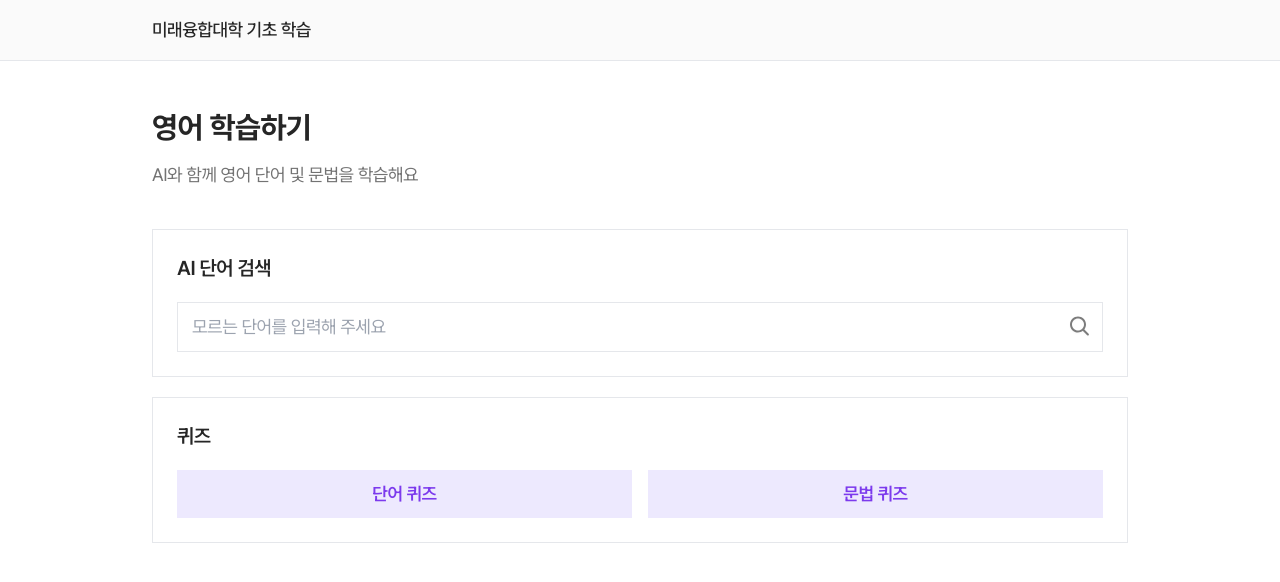
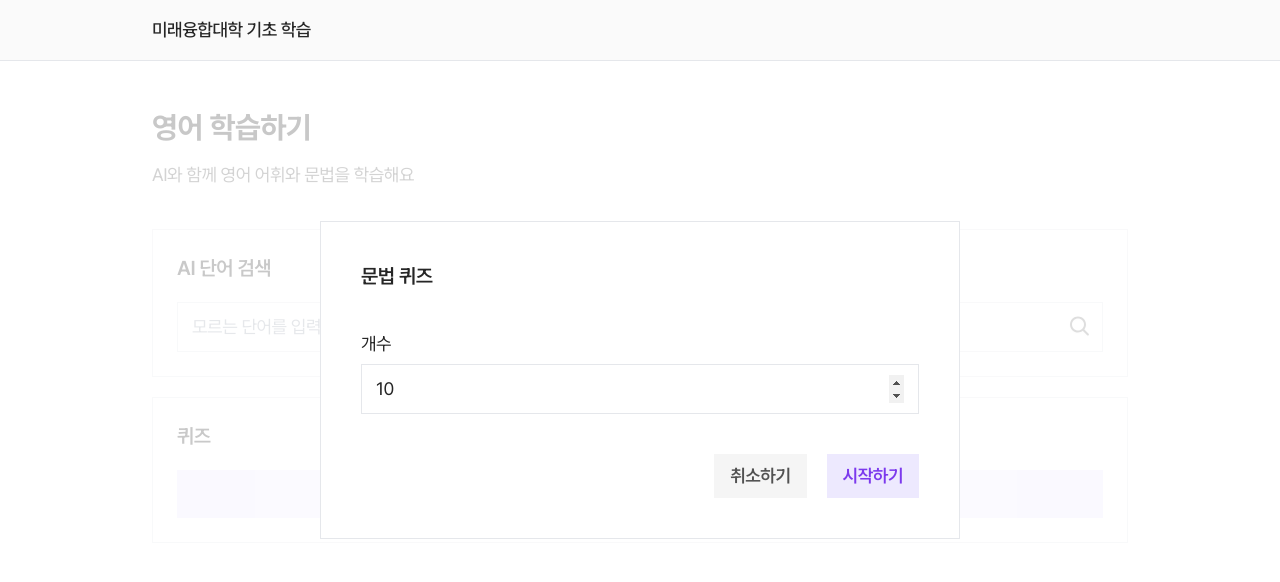
Before and after one commit to mju-future/ai-learning-web, a Next.js app: page /english in a window 1280 px wide. Both pictures are taken after a click on the button "문법 퀴즈". Shown: the top 582 px of the page. Built offline with nearby package versions, Linux system fonts and the light colour scheme; no server answers; what tailwind-corner-smoothing would draw is missing.

Commit message:
feat: 퀴즈 시작 모달 추가

```diff
--- a/package.json
+++ b/package.json
@@ -17,6 +17,7 @@
     "react-activity-calendar": "^2.7.8",
     "react-dom": "^19.0.0",
     "react-icons": "^5.4.0",
+    "react-modal": "^3.16.3",
     "react-textarea-autosize": "^8.5.7"
   },
   "devDependencies": {
@@ -24,6 +25,7 @@
     "@types/node": "^20",
     "@types/react": "^19",
     "@types/react-dom": "^19",
+    "@types/react-modal": "^3.16.3",
     "eslint": "^9",
     "eslint-config-next": "15.1.7",
     "postcss": "^8",
--- a/src/app/english/page.tsx
+++ b/src/app/english/page.tsx
@@ -1,10 +1,31 @@
+'use client';
+
+import React, { useState } from 'react';
 import { CgSearch } from 'react-icons/cg';
+import QuizModal from '@/components/english/quiz-modal';
+import { QuizType } from '@/types';
 
 export default function English() {
+  const [isModalOpen, setIsModalOpen] = useState(false);
+  const [quizType, setQuizType] = useState<keyof typeof QuizType>('VOCABULARY');
+
+  function handleOpenModal(event: React.MouseEvent<HTMLButtonElement>) {
+    setQuizType(event.currentTarget.value as keyof typeof QuizType);
+    setIsModalOpen(true);
+  }
+
+  function handleCloseModal() {
+    setIsModalOpen(false);
+  }
+
+  function handleSubmit(amount: number) {
+    console.log(`퀴즈 유형: ${quizType}, 문제 개수: ${amount}`);
+  }
+
   return (
     <>
       <h1 className="mt-12 text-3xl font-bold">영어 학습하기</h1>
-      <p className="mt-4 text-neutral-500">AI와 함께 영어 단어 및 문법을 학습해요</p>
+      <p className="mt-4 text-neutral-600">AI와 함께 영어 어휘와 문법을 학습해요</p>
       <div className="mt-10 flex w-full flex-col gap-5">
         <div className="w-full border p-6">
           <h2 className="text-xl font-semibold">AI 단어 검색</h2>
@@ -24,15 +45,29 @@ export default function English() {
         <div className="w-full border p-6 font-semibold">
           <h2 className="text-xl">퀴즈</h2>
           <div className="mt-5 flex gap-4">
-            <button className="w-full bg-violet-100 py-2.5 text-violet-600 transition-colors hover:bg-violet-200">
-              단어 퀴즈
+            <button
+              className="w-full bg-violet-100 py-2.5 text-violet-600 transition-colors hover:bg-violet-200"
+              value="VOCABULARY"
+              onClick={handleOpenModal}
+            >
+              어휘 퀴즈
             </button>
-            <button className="w-full bg-violet-100 py-2.5 text-violet-600 transition-colors hover:bg-violet-200">
+            <button
+              className="w-full bg-violet-100 py-2.5 text-violet-600 transition-colors hover:bg-violet-200"
+              value="GRAMMAR"
+              onClick={handleOpenModal}
+            >
               문법 퀴즈
             </button>
           </div>
         </div>
       </div>
+      <QuizModal
+        isOpen={isModalOpen}
+        quizType={quizType}
+        onClose={handleCloseModal}
+        onSubmit={handleSubmit}
+      />
     </>
   );
 }
--- a/src/app/writing/page.tsx
+++ b/src/app/writing/page.tsx
@@ -9,7 +9,7 @@ export default async function Writing() {
   return (
     <>
       <h1 className="mt-12 text-3xl font-bold">글쓰기 연습하기</h1>
-      <p className="mt-4 text-neutral-500">글을 작성하면 AI가 피드백을 해줘요</p>
+      <p className="mt-4 text-neutral-600">글을 작성하고 AI에게 피드백 받아요</p>
       <div className="mt-2 flex w-full justify-end">
         <Link
           href={'/writing/new'}
@@ -26,7 +26,7 @@ export default async function Writing() {
               className="flex justify-between px-4 py-6 transition-colors hover:bg-neutral-50"
             >
               <span className="w-2/3 truncate">{title}</span>
-              <span className="text-neutral-500">{date}</span>
+              <span className="text-neutral-600">{date}</span>
             </Link>
           </li>
         ))}
--- a/src/components/common/input-field.tsx
+++ b/src/components/common/input-field.tsx
@@ -12,7 +12,7 @@ interface InputFieldProps {
 export default function InputField({ label, type, name, value, onChange }: InputFieldProps) {
   return (
     <div className="flex w-full flex-col">
-      <label className="mb-1.5 text-neutral-500">{label}</label>
+      <label className="text-neutral-600">{label}</label>
       <Input type={type} name={name} value={value} spellCheck={false} onChange={onChange} />
     </div>
   );
--- a/src/components/common/input.tsx
+++ b/src/components/common/input.tsx
@@ -5,7 +5,7 @@ export default function Input({ className, ...others }: InputHTMLAttributes<HTML
     <input
       autoComplete="off"
       spellCheck={false}
-      className={`${className} border px-3.5 py-2.5 outline-none transition-colors focus:bg-slate-50`}
+      className={`${className} mt-1.5 border px-3.5 py-2.5 outline-none transition-colors focus:bg-neutral-50`}
       {...others}
     />
   );
--- /dev/null
+++ b/src/components/english/quiz-modal.tsx
@@ -0,0 +1,60 @@
+'use client';
+
+import { QuizType } from '@/types';
+import { useState } from 'react';
+import Modal from 'react-modal';
+
+interface QuizModalProps {
+  isOpen: boolean;
+  quizType: keyof typeof QuizType;
+  onClose: () => void;
+  onSubmit: (amount: number) => void;
+}
+
+export default function QuizModal({ isOpen, quizType, onClose, onSubmit }: QuizModalProps) {
+  const [amount, setAmount] = useState(10);
+
+  const handleSubmit = () => {
+    onSubmit(amount);
+    onClose();
+  };
+
+  return (
+    <Modal
+      className="flex h-full w-full items-center justify-center"
+      isOpen={isOpen}
+      onRequestClose={onClose}
+      ariaHideApp={false}
+    >
+      <div className="mb-10 w-full max-w-screen-sm border bg-white p-10">
+        <h2 className="text-xl font-semibold">{`${QuizType[quizType]} 퀴즈`}</h2>
+        <div className="mt-10">
+          <label>개수</label>
+          <input
+            type="number"
+            className="mt-1.5 block w-full border px-3.5 py-2.5 outline-none"
+            value={amount}
+            autoFocus={true}
+            onChange={(e) => setAmount(Number(e.target.value))}
+            min={5}
+            max={20}
+          />
+        </div>
+        <div className="mt-10 flex justify-end gap-5 font-semibold">
+          <button
+            className="bg-neutral-100 px-4 py-2 text-neutral-600 transition-colors hover:bg-neutral-200"
+            onClick={onClose}
+          >
+            취소하기
+          </button>
+          <button
+            className="bg-violet-100 px-4 py-2 text-violet-600 transition-colors hover:bg-violet-200"
+            onClick={handleSubmit}
+          >
+            시작하기
+          </button>
+        </div>
+      </div>
+    </Modal>
+  );
+}
--- a/src/components/home/weekly-calendar.tsx
+++ b/src/components/home/weekly-calendar.tsx
@@ -46,7 +46,7 @@ function WeeklyCalendar() {
   const weekDates = getWeekDates(currentWeek);
 
   return (
-    <section className="mt-10 w-full border p-6 text-base text-neutral-500">
+    <section className="mt-10 w-full border p-6 text-base text-neutral-600">
       <h2 className="text-xl font-semibold text-neutral-800">주간 학습</h2>
       <div className="mt-4">
         <div className="flex items-center justify-between">
--- a/src/components/layout/header/index.tsx
+++ b/src/components/layout/header/index.tsx
@@ -12,7 +12,7 @@ export default async function Header() {
         <Link href={'/'} className="py-2 pr-2 font-medium">
           미래융합대학 기초 학습
         </Link>
-        <nav className="flex gap-5 text-neutral-500">{token && <MemberNav />}</nav>
+        <nav className="flex gap-5 text-neutral-600">{token && <MemberNav />}</nav>
       </div>
     </header>
   );
--- a/src/components/writing-practice/feedback-loading.tsx
+++ b/src/components/writing-practice/feedback-loading.tsx
@@ -2,7 +2,7 @@ import { DotLottieReact } from '@lottiefiles/dotlottie-react';
 
 export default function FeedbackLoading() {
   return (
-    <div className="fixed inset-0 z-50 flex flex-col items-center justify-center bg-neutral-500 bg-opacity-10">
+    <div className="fixed inset-0 z-50 flex flex-col items-center justify-center bg-neutral-600 bg-opacity-10">
       <DotLottieReact src="/loading.lottie" loop autoplay className="mb-8 h-20" />
       <div className="mb-20 text-2xl font-semibold text-violet-600">
         AI가 피드백을 생성 중이에요
```
Also changed, not shown: 1 other file (tests, documents, lock files or other folders).
